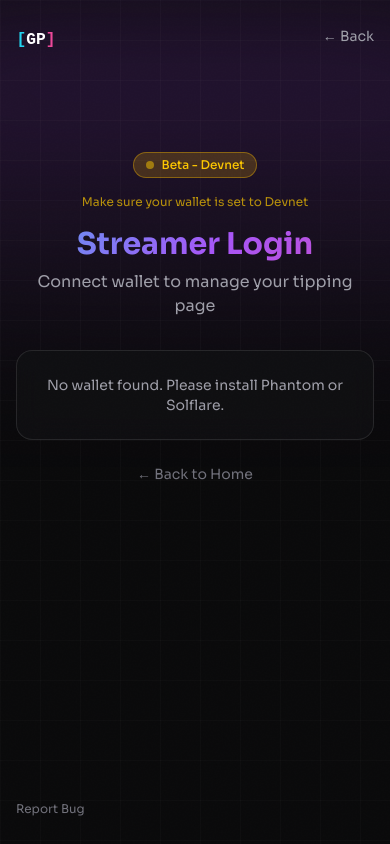
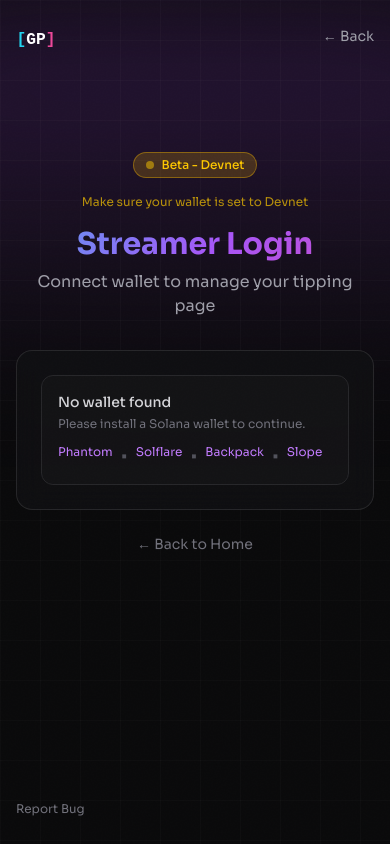
Before and after one commit to Gliana-Labs/gliana-pay-web, a SvelteKit app: page /login in a window 390 px wide. Built offline with nearby package versions, Linux system fonts and the light colour scheme.

Commit message:
fix: improve wallet not found message on desktop
- Show "No wallet found" with wallet links on desktop
- Keep mobile unchanged with "Connect Wallet" button
- Update login page with wallet links

```diff
--- a/src/routes/login/+page.svelte
+++ b/src/routes/login/+page.svelte
@@ -331,7 +331,19 @@
           </div>
 
           {#if availableWallets.length === 0}
-            <p class="text-center text-zinc-400 text-sm">No wallet found. Please install Phantom or Solflare.</p>
+            <div class="text-left p-4 bg-zinc-900/50 rounded-xl border border-zinc-800">
+              <p class="text-sm text-zinc-300 font-medium">No wallet found</p>
+              <p class="text-xs text-zinc-500 mt-1">Please install a Solana wallet to continue.</p>
+              <div class="mt-3 flex flex-wrap gap-2">
+                <a href="https://phantom.app" target="_blank" rel="noopener noreferrer" class="text-xs text-purple-400 hover:text-purple-300">Phantom</a>
+                <span class="text-zinc-600">•</span>
+                <a href="https://solflare.com" target="_blank" rel="noopener noreferrer" class="text-xs text-purple-400 hover:text-purple-300">Solflare</a>
+                <span class="text-zinc-600">•</span>
+                <a href="https://backpack.app" target="_blank" rel="noopener noreferrer" class="text-xs text-purple-400 hover:text-purple-300">Backpack</a>
+                <span class="text-zinc-600">•</span>
+                <a href="https://slope.org" target="_blank" rel="noopener noreferrer" class="text-xs text-purple-400 hover:text-purple-300">Slope</a>
+              </div>
+            </div>
           {/if}
         {:else}
           <!-- Connected -->
--- a/src/routes/tip/[slug]/+page.svelte
+++ b/src/routes/tip/[slug]/+page.svelte
@@ -333,13 +333,27 @@
               {/each}
             </div>
           {:else}
-            <button class="w-full py-3 px-4 bg-zinc-900 hover:bg-zinc-800 rounded-xl font-medium transition-all border border-purple-500/50 hover:border-purple-400">
-              Connect Wallet
-            </button>
             {#if isMobile}
+              <button class="w-full py-3 px-4 bg-zinc-900 hover:bg-zinc-800 rounded-xl font-medium transition-all border border-purple-500/50 hover:border-purple-400">
+                Connect Wallet
+              </button>
               <div class="mt-2 p-2 bg-purple-500/10 border border-purple-500/30 rounded-lg">
                 <p class="text-xs text-purple-300">Mobile?</p>
                 <p class="text-xs text-zinc-400">Open this page in your wallet's in-app browser for best experience.</p>
+              </div>
+            {:else}
+              <div class="w-full py-3 px-4 bg-zinc-900/50 rounded-xl border border-zinc-800 text-left">
+                <p class="text-sm text-zinc-300 font-medium">No wallet found</p>
+                <p class="text-xs text-zinc-500 mt-1">Please install a Solana wallet like Phantom, Solflare, Backpack, or Slope to send tips.</p>
+                <div class="mt-3 flex flex-wrap gap-2">
+                  <a href="https://phantom.app" target="_blank" rel="noopener noreferrer" class="text-xs text-purple-400 hover:text-purple-300">Phantom</a>
+                  <span class="text-zinc-600">•</span>
+                  <a href="https://solflare.com" target="_blank" rel="noopener noreferrer" class="text-xs text-purple-400 hover:text-purple-300">Solflare</a>
+                  <span class="text-zinc-600">•</span>
+                  <a href="https://backpack.app" target="_blank" rel="noopener noreferrer" class="text-xs text-purple-400 hover:text-purple-300">Backpack</a>
+                  <span class="text-zinc-600">•</span>
+                  <a href="https://slope.org" target="_blank" rel="noopener noreferrer" class="text-xs text-purple-400 hover:text-purple-300">Slope</a>
+                </div>
               </div>
             {/if}
           {/if}
```
